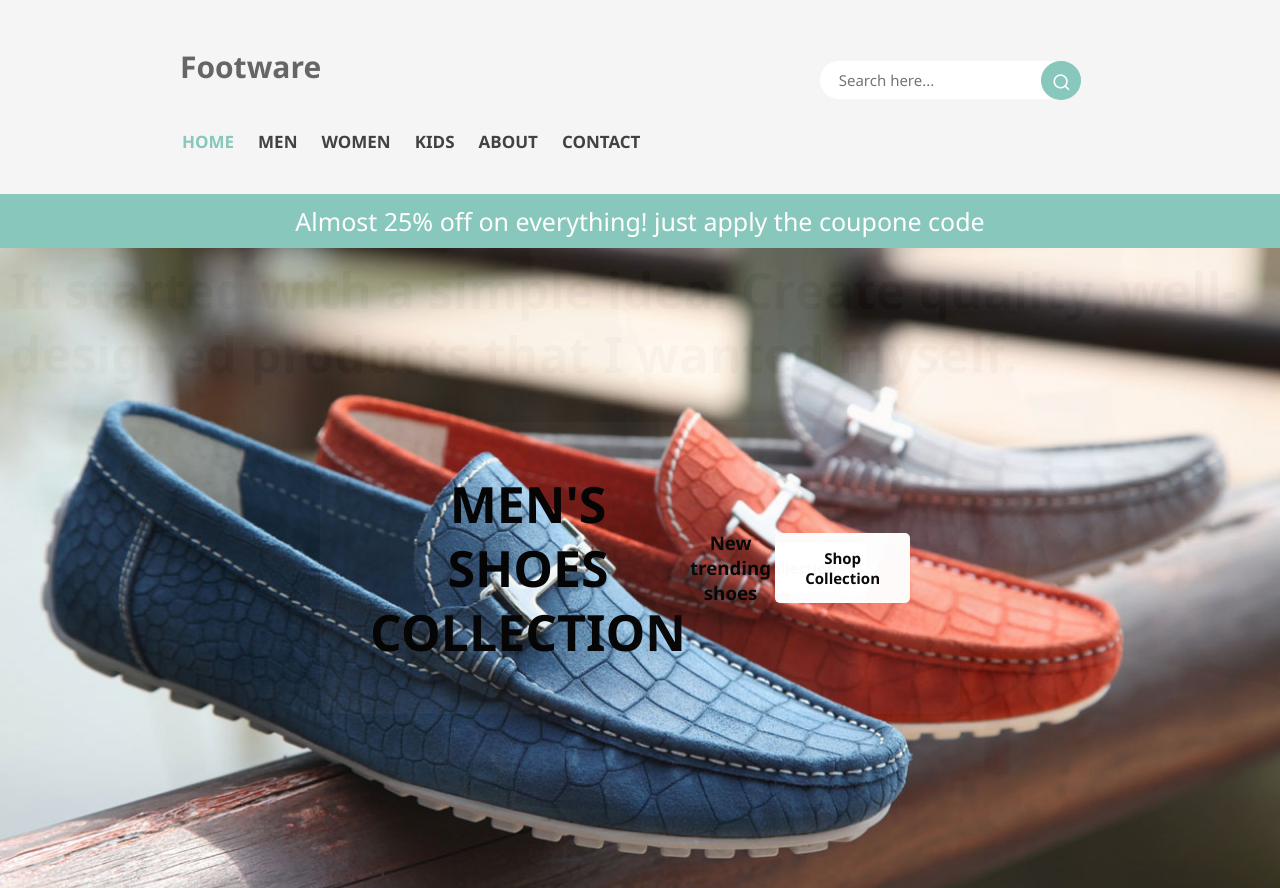
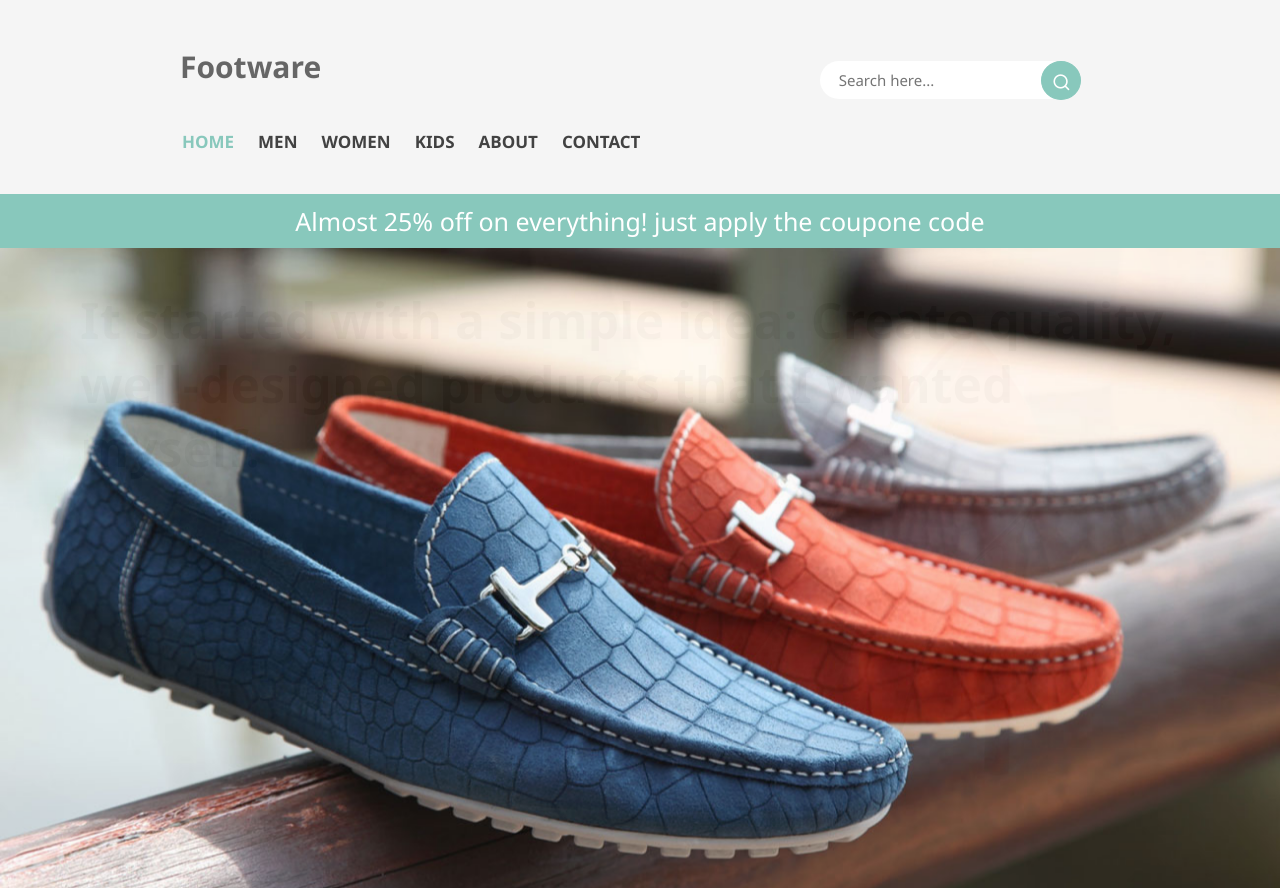
Before and after one commit to skandalkar/online-shoe-shop, a plain HTML site: page index.html in a window 1280 px wide. Drawn offline with nearby package versions, Linux system fonts and the light colour scheme.

Commit message:
removed*.

```diff
--- a/index.html
+++ b/index.html
@@ -57,58 +57,11 @@
 
         <div class="background-slider">
 
-            <div class="slide" id="slide-1">
+            <div class="slide" id="slide-1"> </div>
 
-                <div class="inner-text">
+            <div class="slide" id="slide-2"></div>
 
-                    <h1>
-                        men's shoes collection
-                    </h1>
-
-                    <h3>New trending shoes </h3>
-                    <br>
-                    <button class="normal" id="btn-collect">
-                        Shop Collection
-                    </button>
-
-                </div>
-
-            </div>
-
-            <div class="slide" id="slide-2">
-                <div class="inner-text">
-
-                    HUGE
-                    SALE
-                    50%
-                    OFF
-                    Big sale sandals
-
-                    <button class="normal" id="btn-collect">
-                        Shop Collection
-                    </button>
-
-                </div>
-            </div>
-
-            <div class="slide" id="slide-3">
-
-                <div class="inner-text">
-
-                    NEW
-                    ARRIVAL
-
-                    UP TO 30% OFF
-                    New stylish shoes for men
-
-
-                    <button class="normal" id="btn-collect">
-                        Shop Collection
-                    </button>
-
-                </div>
-
-            </div>
+            <div class="slide" id="slide-3"></div>
 
         </div>
 
--- a/style.css
+++ b/style.css
@@ -200,42 +200,3 @@ button.normal {
 #slide-3 {
     background-image: url('Assets/Images/backgrounds/img_bg_3.jpg');
 }
-
-#hero .background-slider .slide .inner-text {
-
-    display: flex;
-    justify-content: center;
-    align-items: center;
-    align-content: center;
-    position: absolute;
-    top: 50%;
-    left: 50%;
-    transform: translate(-50%, -50%);
-}
-.inner-text {
-    background-color: hsla(0, 0%, 100%, 0.027);
-    padding: 50px;
-    border-radius: 20px;
-    text-align: center;
-}
-
-.inner-text h1 {
-    color: rgb(0, 0, 0);
-    text-transform: uppercase;
-}
-
-
-
-
-
-
-
-#banner {
-    width: 100%;
-    height: auto;
-    padding: 10px;
-}
-
-#banner p {
-    font-size: 20px;
-}
```
